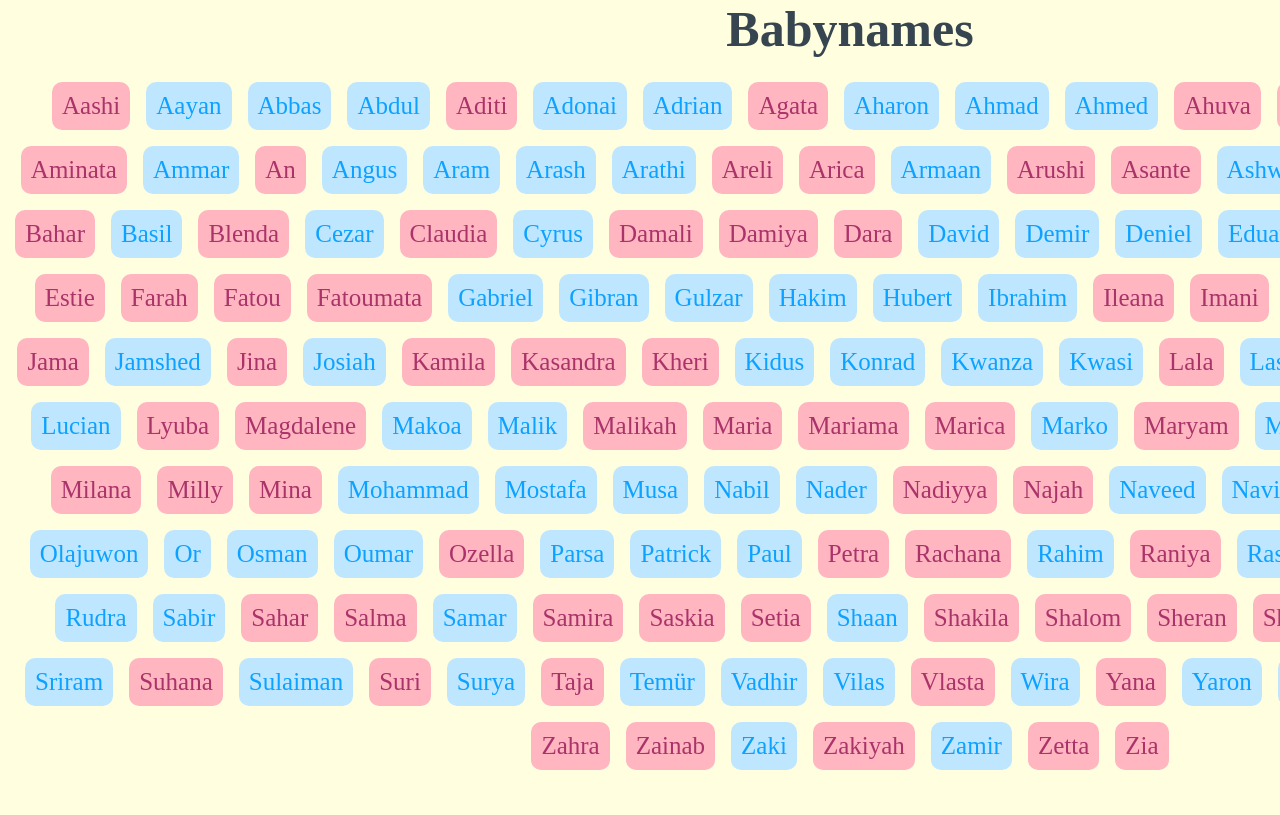
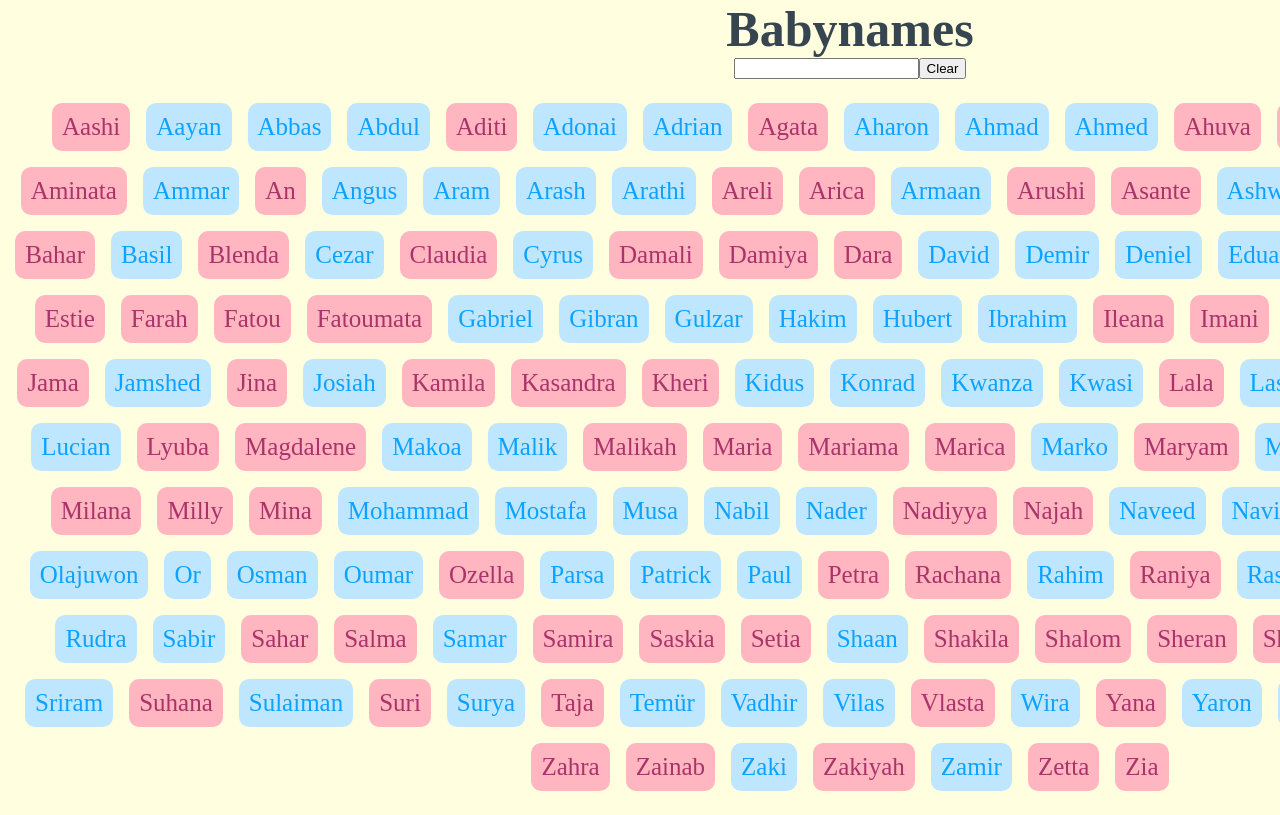
Before and after one commit to christian-2009/baby-names-react, a React (Create React App) app: page / in a window 1280 px wide. Shown: the top 815 px of the page. Built offline with nearby package versions, Linux system fonts and the light colour scheme.

Commit message:
working on search bar. currently working

```diff
--- a/src/utils/MainContent.tsx
+++ b/src/ components/MainContent.tsx
@@ -1,11 +1,13 @@
 import BabyName from "./BabyName";
-import { sortedBabyData } from "./sortedBabyData";
+import { sortedBabyData } from "../utils/sortedBabyData";
+import SearchBar from "./SearchBar";
 
 export default function MainContent(): JSX.Element{
     const listItems = sortedBabyData.map(BabyName)
     return (
         <>
             <h1 className='title'>Babynames</h1>
+            <SearchBar />
             <p>{listItems}</p>
         </>
     )
--- /dev/null
+++ b/src/ components/MatchNames.tsx
@@ -0,0 +1,22 @@
+import { SSL_OP_NETSCAPE_REUSE_CIPHER_CHANGE_BUG } from 'constants';
+import {sortedBabyData} from '../utils/sortedBabyData'
+
+interface SearchedName {
+    search: string;
+}
+
+
+export function MatchNames({search}: SearchedName, nameObj: {name :string}): JSX.Element{
+    const newNameArray = []
+    for (nameObj of sortedBabyData){
+        if (nameObj.name.toLowerCase().includes(search) && search.length >0){
+            newNameArray.push(nameObj.name)
+        }
+    }
+    return (
+        <>
+            {newNameArray.length !==0 && <p>{newNameArray.slice(0,8)}</p>}
+            {newNameArray.length !==0 && <p>{newNameArray.slice(0,8)}</p>}
+        </>
+    )
+}
--- /dev/null
+++ b/src/ components/SearchBar.tsx
@@ -0,0 +1,18 @@
+import { useState } from "react";
+import { MatchNames } from "./MatchNames";
+
+export default function SearchBar(): JSX.Element {
+    const [text, setText] = useState('')
+
+    const handleDelete = () => {
+        setText('')
+    }
+
+    return (
+        <>
+            <input value ={text} onChange = {(event) => {setText(event.target.value)}}></input>
+            <button onClick={handleDelete}>Clear</button>
+            <MatchNames search={text} />
+        </>
+    )
+}
--- a/src/App.tsx
+++ b/src/App.tsx
@@ -1,5 +1,5 @@
 import { greet } from "./utils/greet";
-import MainContent from "./utils/MainContent";
+import MainContent from "./ components/MainContent";
 
 
 function App(): JSX.Element {
```
Also changed, not shown: src/ components/BabyName.tsx (renamed from src/utils/BabyName.tsx).
